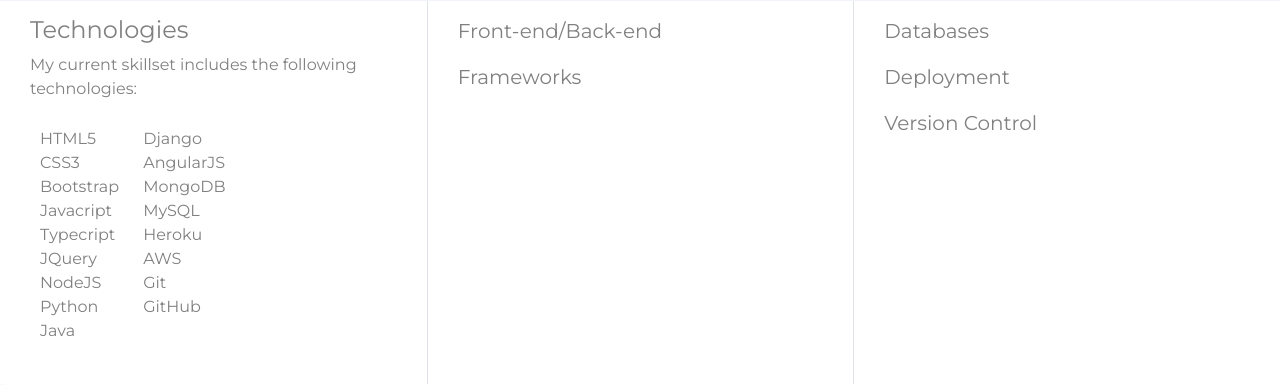
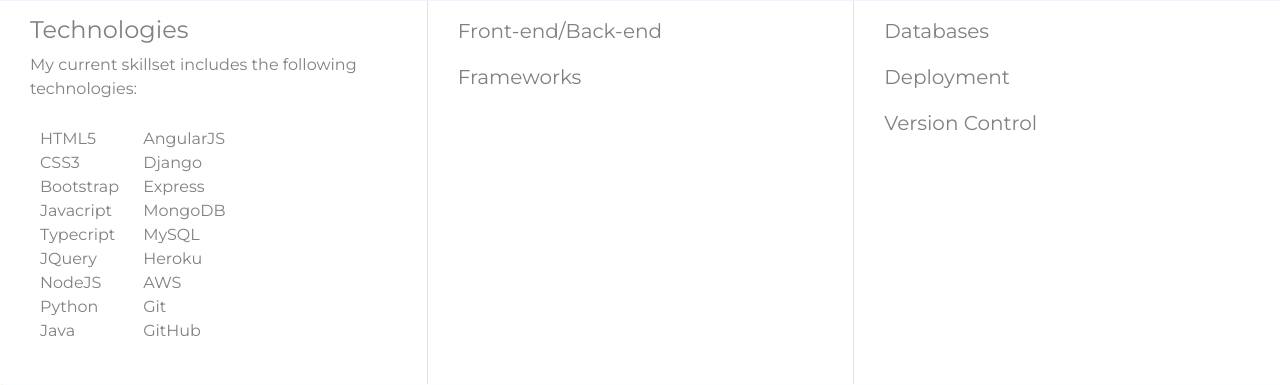
Before and after one commit to lcolsant/Portfolio, a Flask app: page / in a window 1280 px wide. Shown: the part 952-1337 px from the top of the page. Run offline with Flask 2, Linux system fonts and the light colour scheme; some libraries are stand-ins or nearby versions.

Commit message:
updating technologies

```diff
--- a/templates/index.html
+++ b/templates/index.html
@@ -123,8 +123,9 @@
                                 </div>
                                 <div class="skills">
                                     <ul id="skillset">
+                                        <li>AngularJS</li>
                                         <li>Django</li>
-                                        <li>AngularJS</li>
+                                        <li>Express</li>
                                         <li>MongoDB</li>
                                         <li>MySQL</li>
                                         <li>Heroku</li>
@@ -151,6 +152,7 @@
                             <span id="tech-headers"><p>Frameworks</p></span>
                             <i class="devicon-angularjs-plain colored"></i>
                             <i class="devicon-django-line colored"></i>
+                            <i class="devicon-express-original-wordmark colored"></i>
                         </div>
                     </div>
                     <div class="col-sm-4 col-12 tech-icon border-left">
```
